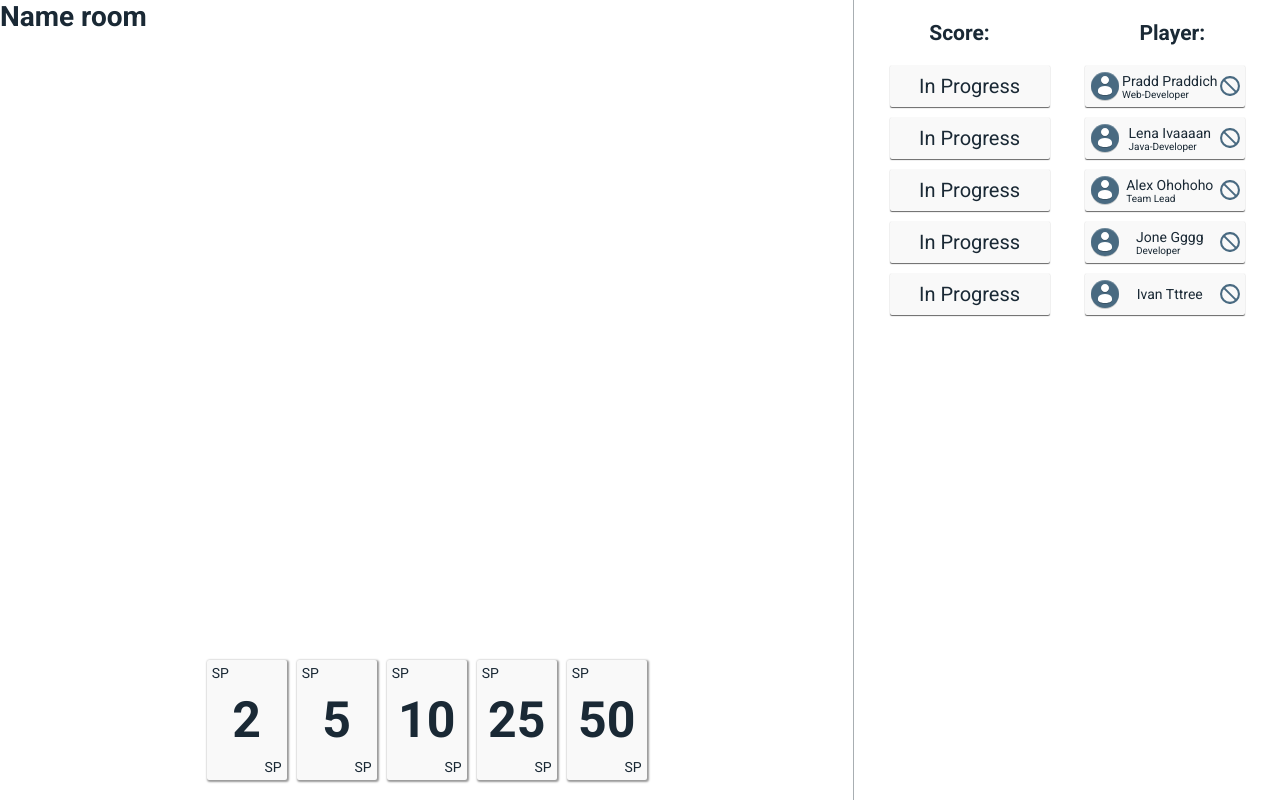
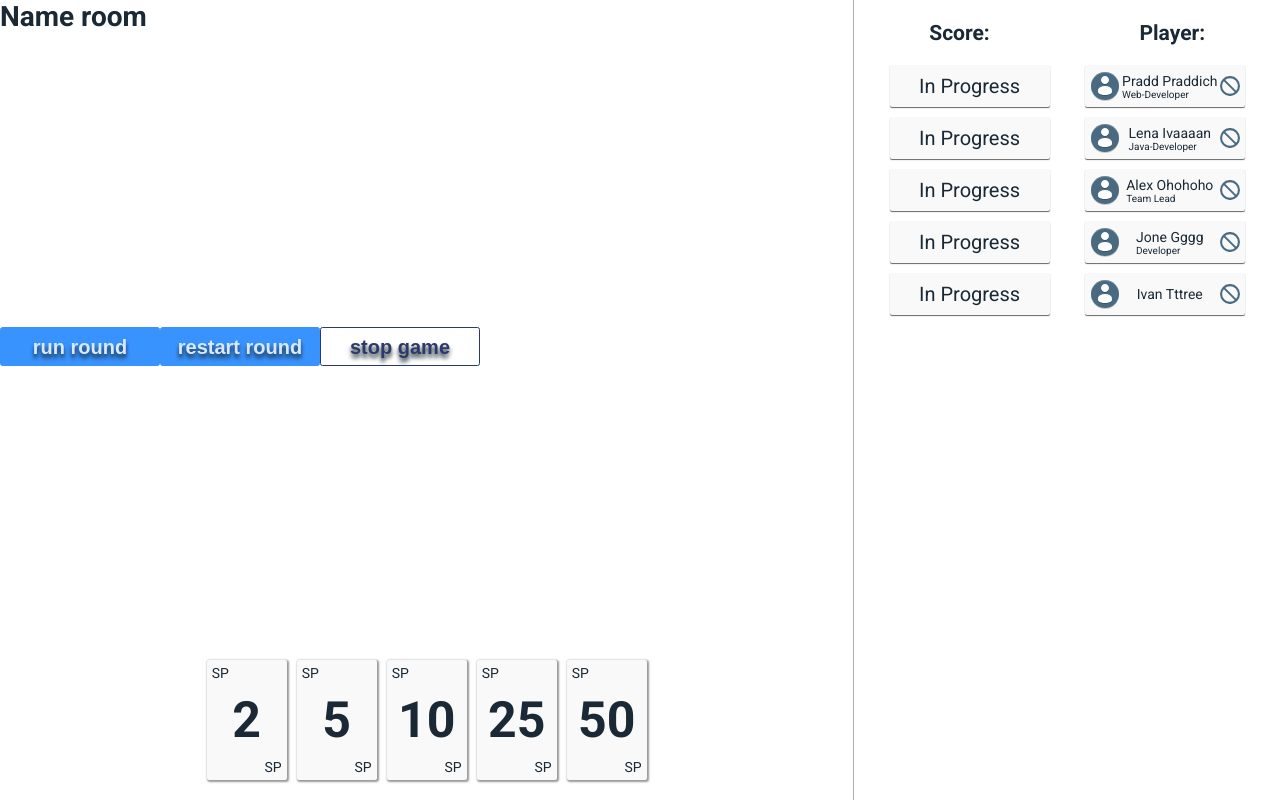
Before and after one commit to AndreiMrakov/pointing-poker-fe, a React (Create React App) app: page / in a window 1280 px wide. Built offline with nearby package versions, Linux system fonts and the light colour scheme.

Commit message:
feat: add callback for btn

```diff
--- a/src/components/Botton/Button.module.scss
+++ b/src/components/Botton/Button.module.scss
@@ -26,7 +26,7 @@
   border-color: $second-color;
 
   &:hover {
-    box-shadow: inset 0 0 1rem $table-color;
+    box-shadow: inset 0 0 1.5rem $table-color;
   }
 
   &:active {
--- a/src/components/Botton/Button.tsx
+++ b/src/components/Botton/Button.tsx
@@ -5,13 +5,14 @@ type ButtonProps = {
   name: string;
   myStyles?: "btn-primary" | "btn-secondary";
   type?: "button" | "reset" | "submit";
+  callback: () => void;
 };
 
-export const Button: FC<ButtonProps> = ({ name, type = "button", myStyles }) => {
+export const Button: FC<ButtonProps> = ({ name, type = "button", myStyles, callback }) => {
   const btnStyle = myStyles === 'btn-primary' ? styles.btnPrimary : styles.btnSecondary;
 
   return (
-    <button type={type} className={`${styles.btn} ${btnStyle}`}>
+    <button type={type} className={`${styles.btn} ${btnStyle}`} onClick={callback}>
       {name}
     </button>
   );
--- a/src/pages/GamePage.tsx
+++ b/src/pages/GamePage.tsx
@@ -7,12 +7,28 @@ import { Button } from "@/components/Botton/Button";
 const GamePage = () => {
   const title = 'Name room';
 
+  const handlerRun = () => {
+    //TODO
+  };
+
+  const handlerRestart = () => {
+    //TODO
+  };
+
+  const handlerStop = () => {
+    //TODO
+  };
+
   return (
     <main className={styles.main}>
       <div className={styles.wrapper}>
         <h1>{title}</h1>
+        <div className={styles.groupBtn}>
+          <Button name="run round" myStyles="btn-primary" type="button" callback={handlerRun} />
+          <Button name="restart round" myStyles="btn-primary" type="button" callback={handlerRestart} />
+          <Button name="stop game" myStyles="btn-secondary" type="button" callback={handlerStop} />
+        </div>
         <PanelVoteCards />
-        {/* <Button name="Exit" myStyles="btn-primary" /> */}
       </div>
       <PanelUsers />
     </main>
```
